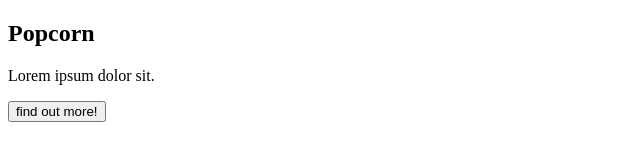
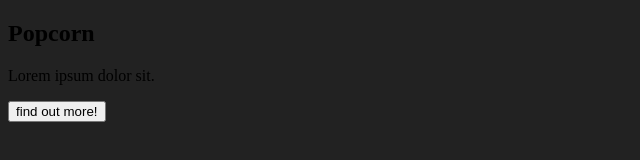
Before and after one commit to Rektwow/first-try-on-git, a plain HTML site: page index.html in a window 1280 px wide. Shown: the whole page, without its empty margins (0-640 px from the left). Drawn offline with Linux system fonts and the light colour scheme.

Commit message:
add sytlesheet

```diff
--- a/index.html
+++ b/index.html
@@ -5,6 +5,7 @@
    <meta http-equiv="X-UA-Compatible" content="IE=edge">
    <meta name="viewport" content="width=device-width, initial-scale=1.0">
    <title>Document</title>
+   <link rel="stylesheet" href="style.css">
 </head>
 <body>
    <section class="container call-to-action">
--- /dev/null
+++ b/style.css
@@ -0,0 +1,3 @@
+body {
+  background: #222;
+}
```
